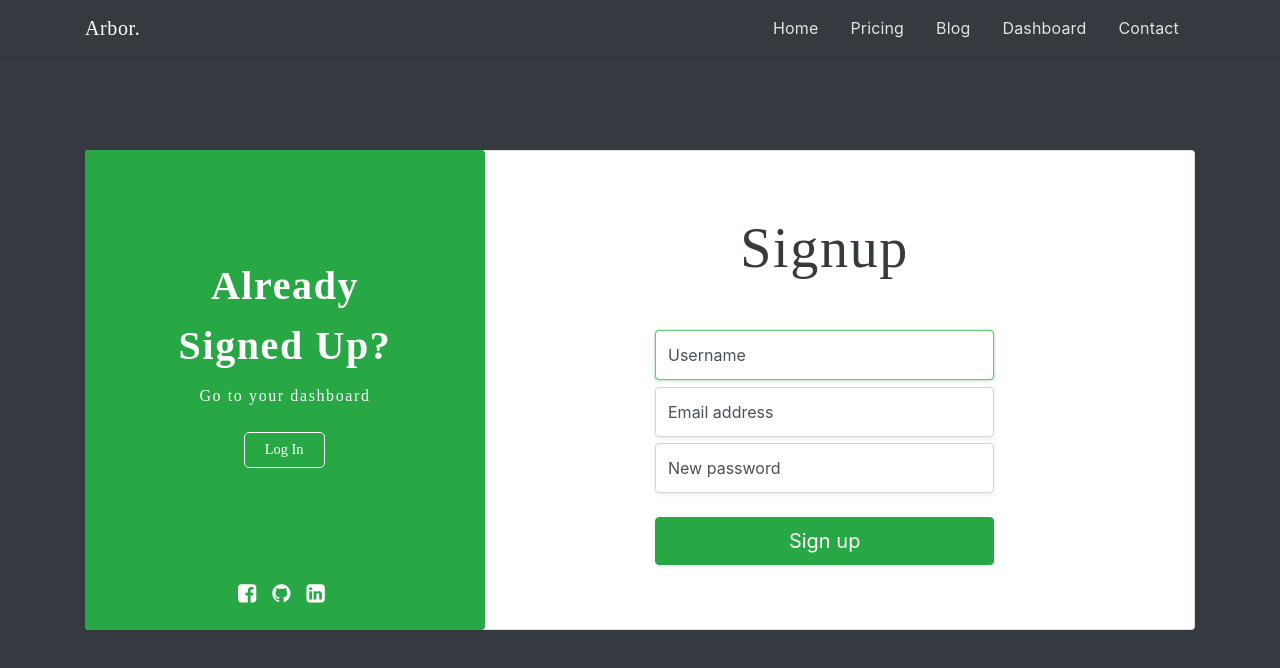
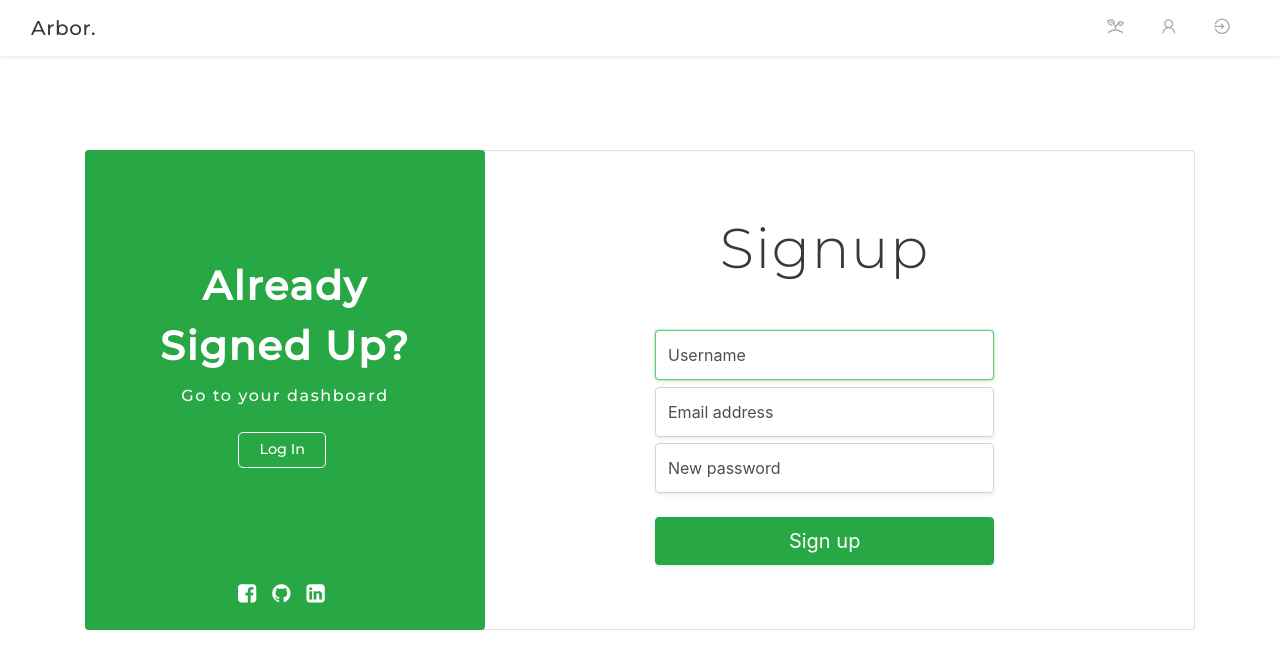
Before and after one commit to bsanket16/arbor-shopping, a React (Create React App) app in the folder proj_frontend/: page /signup in a window 1280 px wide. Shown: the top 668 px of the page. Built offline with nearby package versions, Linux system fonts and the light colour scheme.

Commit message:
development mode on

```diff
--- a/proj_frontend/public/index.html
+++ b/proj_frontend/public/index.html
@@ -26,6 +26,10 @@
     -->
     <link rel="stylesheet" href="https://stackpath.bootstrapcdn.com/bootstrap/4.5.0/css/bootstrap.min.css" integrity="sha384-9aIt2nRpC12Uk9gS9baDl411NQApFmC26EwAOH8WgZl5MYYxFfc+NcPb1dKGj7Sk" crossorigin="anonymous">
     <link rel="stylesheet" href="https://stackpath.bootstrapcdn.com/font-awesome/4.7.0/css/font-awesome.min.css" integrity="sha384-wvfXpqpZZVQGK6TAh5PVlGOfQNHSoD2xbE+QkPxCAFlNEevoEH3Sl0sibVcOQVnN" crossorigin="anonymous">
+    <link rel="stylesheet" href="https://maxst.icons8.com/vue-static/landings/line-awesome/line-awesome/1.3.0/css/line-awesome.min.css">
+    <link href="https://fonts.googleapis.com/css2?family=Montserrat:wght@500&family=Ubuntu:wght@400&display=swap" rel="stylesheet">
+    <link href="https://fonts.googleapis.com/css2?family=Montserrat:wght@300&display=swap" rel="stylesheet">
+    <link href="https://fonts.googleapis.com/css2?family=Roboto:wght@300&display=swap" rel="stylesheet">
     <title>Arbor</title>
   </head>
   <body>
--- a/proj_frontend/src/core/Base.js
+++ b/proj_frontend/src/core/Base.js
@@ -45,10 +45,6 @@ const Base = ({
             </FadeTransform>
 
         </>
-
-        {/* <footer className='footer bg-dark mt-auto py-3'>
-            <p className="mt-5 mb-3 text-center text-muted">&copy;Arbor.</p>
-        </footer> */}
     </>
 )
 
--- a/proj_frontend/src/core/Home.js
+++ b/proj_frontend/src/core/Home.js
@@ -1,19 +1,12 @@
 import React from 'react'
-
-import { API } from '../backend'
 import '../styles.css'
 import '../override.css'
-import Base from './Base'
+import Menu from './Menu'
 
 export default function Home() {
-
-    console.log('API IS', API)
-
     return (
-
         <>
-            <Base title='Arbor.' description='[ Planting is a Treemendous Experience ]'>
-            </Base>
+            <Menu />
         </>
     )
 }
--- a/proj_frontend/src/core/Menu.js
+++ b/proj_frontend/src/core/Menu.js
@@ -4,113 +4,98 @@ import { logout, isAuthenticated } from '../auth/helper/index'
 
 const currentTab = (history, path) => {
     if(history.location.pathname === path){
-        return { color : '#2ecc72' }
+        return { color : '#A9A9A9' }
     }
     else{
-        return { color : '#e3e3e3' }
+        return { color : '#A9A9A9' }
     }
 }
 
 const Menu = ({ history }) => (
     <>
-        <nav className="navbar navbar-dark fixed-top bg-dark text-white shadow-sm">
-            <div className="container">
+        <nav className="navbar navbar-light fixed-top bg-white shadow-sm">
+            <div className="container-fluid">
                 <span className="navbar-brand">
-                    <Link to='/' className='text-white'>
+                    <Link to='/' className='text-dark'>
                         Arbor.
                     </Link>
                 </span>
 
-                <ul className="nav bg-dark">
+                <ul className="nav">
 
                     <li className="nav-item">
                         <Link style={currentTab(history, '/')} className='nav-link' to='/'>
-                            Home
+                            <i className="las la-seedling la-lg"></i>
                         </Link>
                     </li>
 
-                    <li className="nav-item">
-                        <Link style={currentTab(history, '/a')}  className='nav-link' to='/'>
-                            Pricing
-                        </Link>
-                    </li>
-
-                    <li className="nav-item">
-                        <Link style={currentTab(history, '/b')}  className='nav-link' to='/'>
-                            Blog
-                        </Link>
-                    </li>
-
-
-
-
                     {!isAuthenticated() && (
+                        <>
                             <li className="nav-item">
                                 <Link style={currentTab(history, '/user/dashboard')}  className='nav-link' to='/user/dashboard'>
-                                Dashboard
-                            </Link>
-                        </li>
-                    )}
-
-                    {isAuthenticated() && isAuthenticated().user.role === 0 && (
-                        <li className="nav-item">
-                            <Link style={currentTab(history, '/user/dashboard')}  className='nav-link' to='/user/dashboard'>
-                                Dashboard
-                            </Link>
-                        </li>
-                    )}
-
-                    {isAuthenticated() && isAuthenticated().user.role === 1 && (
-                        <li className="nav-item">
-                            <Link style={currentTab(history, '/admin/dashboard')}  className='nav-link' to='/admin/dashboard'>
-                                Dashboard
-                            </Link>
-                        </li>
-                    )}
-
-
-
-                    <li className="nav-item">
-                        <Link style={currentTab(history, '/c')}  className='nav-link' to='/'>
-                            Contact
-                        </Link>
-                    </li>
-
-
-                    {/* <li className="nav-item">
-                        <Link style={currentTab(history, '/admin/dashboard')}  className='nav-link' to='/admin/dashboard'>
-                            A. Dashboard
-                        </Link>
-                    </li> */}
-
-                    {/* Signup & Login Routes */}
-
-                    {/* {!isAuthenticated() && (
-                        <>
-                            <li className="nav-item">
-                                <Link style={currentTab(history, '/signup')}  className='nav-link' to='/signup'>
-                                    Signup
+                                    <i className="las la-user la-lg"></i>
                                 </Link>
                             </li>
 
                             <li className="nav-item">
                                 <Link style={currentTab(history, '/login')}  className='nav-link' to='/login'>
-                                    Login
+                                    <i className="las la-sign-in-alt la-lg"></i>
                                 </Link>
                             </li>
                         </>
-                    )}  */}
+                    )}
 
-                    {isAuthenticated() && (
+                    {isAuthenticated() && isAuthenticated().user.role === 0 && (
+                        <>
+
                             <li className="nav-item">
-                            <span className='nav-link' onClick={() => {
+                                <Link style={currentTab(history, '/')}  className='nav-link' to='/'>
+                                    <i className="las la-shopping-bag la-lg"></i>
+                                </Link>
+                            </li>
+
+                            <li className="nav-item">
+                                <Link style={currentTab(history, '/user/dashboard')}  className='nav-link' to='/user/dashboard'>
+                                    <i className="las la-user la-lg"></i>
+                                </Link>
+                            </li>
+
+                            <li className="nav-item">
+                                <span className='nav-link' style={{color:'#A9A9A9', cursor:'pointer'}} onClick={() => {
                                     logout(() => {
                                         history.push('/')
                                     })
                                 }}>
-                                Logout
+                                    <i className="las la-sign-out-alt la-lg"></i>
                                 </span>
                             </li>
+                        </>
+                    )}
+
+                    {isAuthenticated() && isAuthenticated().user.role === 1 && (
+                        <>
+                            <li className="nav-item">
+                                <Link style={currentTab(history, '/')} className='nav-link' to='/'>
+                                    <i className="las la-comment-alt la-lg"></i>
+                                </Link>
+                            </li>
+
+                            <li className="nav-item">
+                                <Link style={currentTab(history, '/admin/dashboard')}  className='nav-link' to='/admin/dashboard'>
+                                    <i className="las la-user la-lg"></i>
+                                </Link>
+                            </li>
+
+                            <li className="nav-item">
+                                <span className='nav-link' style={{color:'#A9A9A9', cursor:'pointer'}} onClick={() => {
+                                    logout(() => {
+                                        history.push('/')
+                                    })
+                                }}>
+                                    <i className="las la-sign-out-alt la-lg"></i>
+                                </span>
+                            </li>
+                        </>
                     )}
 
                 </ul>
--- a/proj_frontend/src/override.css
+++ b/proj_frontend/src/override.css
@@ -1,14 +1,24 @@
 ::selection {
     background-color: #a6ffb6;
 }
-.navbar-brand, .display-4 {
+
+.navbar-brand {
     font-family: Montserrat;
+    font-weight: 500;
+    letter-spacing: 0.03em;
+}
+
+.display-4 {
+    font-family: Montserrat;
+    font-weight: 300;
     letter-spacing: 0.03em;
 }
 
 .nav-link {
-    font-family: -apple-system, BlinkMacSystemFont, 'Segoe UI', Roboto, Oxygen, Ubuntu, Cantarell, 'Open Sans', 'Helvetica Neue', sans-serif;
-    letter-spacing: 0.01em;
+    font-family: Roboto;
+    letter-spacing: 0.05em;
+    font-size: 0.96em;
+    font-weight: 300;
 }
 
 .bd-placeholder-img {
--- a/proj_frontend/src/styles.css
+++ b/proj_frontend/src/styles.css
@@ -7,7 +7,6 @@
 body {
   margin-top: 150px;
   box-sizing: border-box;
-  background: #343a40;
 }
 
 /* Login Sign up Page */
--- a/proj_frontend/src/user/AdminDashBoard.js
+++ b/proj_frontend/src/user/AdminDashBoard.js
@@ -1,10 +1,11 @@
 import React from 'react'
-import Base from '../core/Base'
+import Menu from '../core/Menu'
 
 const AdminDashBoard = () => {
     return (
-        <Base title='Admin Dashboard'>
-        </Base>
+        <>
+            <Menu />
+        </>
     )
 }
 
--- a/proj_frontend/src/user/Login.js
+++ b/proj_frontend/src/user/Login.js
@@ -71,7 +71,7 @@ const Login = () => {
 
     const errorMsg = () => {
         return (
-                <div className="container alert alert-danger" style={{display: error ? "" : "none"}}>
+                <div className="container alert alert-danger text-center" style={{display: error ? "" : "none"}}>
                     { error }
                 </div>
         )
--- a/proj_frontend/src/user/Signup.js
+++ b/proj_frontend/src/user/Signup.js
@@ -43,7 +43,7 @@ const Signup = () => {
     const successMsg = () => {
         return (
             <>
-                <div className="container alert alert-success" style={{display: success ? "" : "none"}}>
+                <div className="container alert alert-success text-center" style={{display: success ? "" : "none"}}>
                     New Account Created
                 </div>
             </>
@@ -52,7 +52,7 @@ const Signup = () => {
 
     const errorMsg = () => {
         return (
-                <div className="container alert alert-danger" style={{display: error ? "" : "none"}}>
+                <div className="container alert alert-danger text-center" style={{display: error ? "" : "none"}}>
                     { error }
                 </div>
         )
--- a/proj_frontend/src/user/UserDashBoard.js
+++ b/proj_frontend/src/user/UserDashBoard.js
@@ -1,11 +1,10 @@
 import React from 'react'
-import Base from '../core/Base'
+import Menu from '../core/Menu'
 
 const UserDashBoard = () => {
     return (
         <>
-            <Base title='Dashboard'>
-            </Base>
+            <Menu />
         </>
     )
 }
```
Lines whose indentation alone changed are shown as unchanged.
